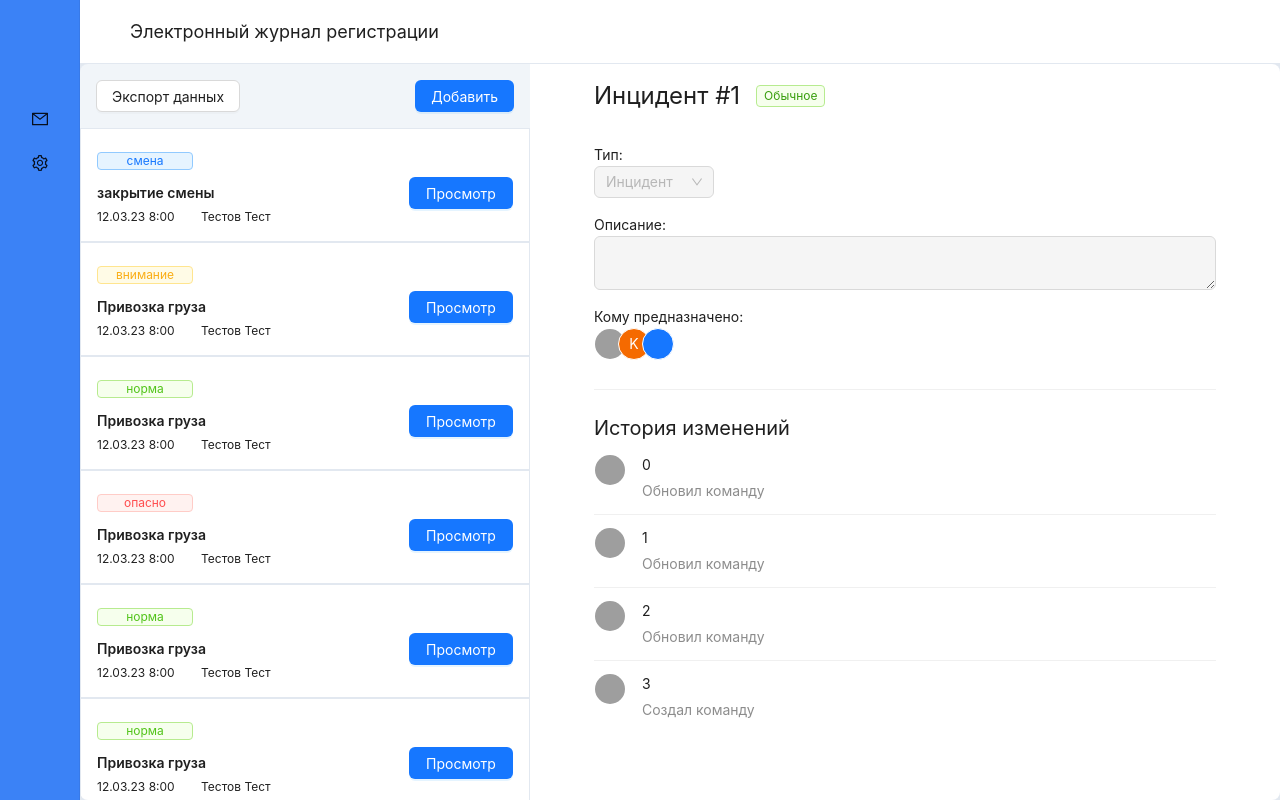
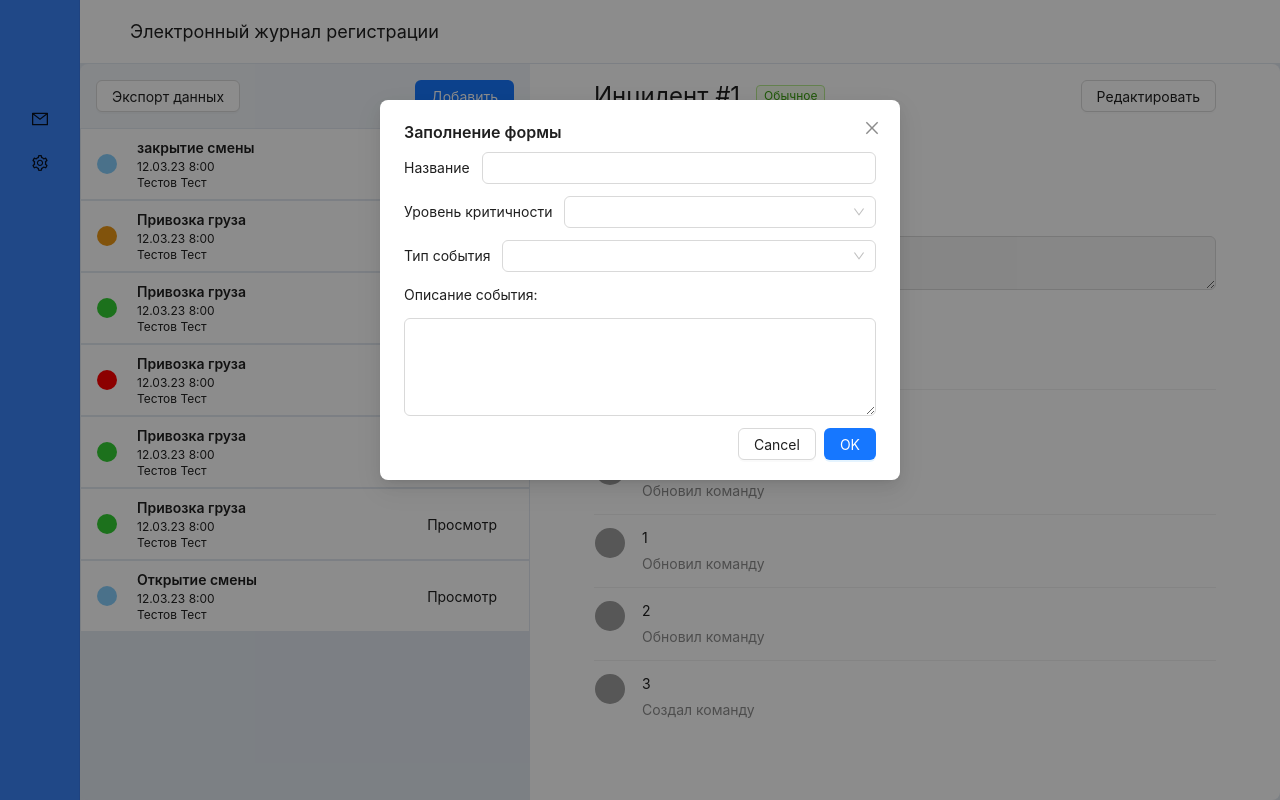
Before and after one commit to EDRO-Technologies/Digital-Challenge_Fazbear.JS, a Next.js app in the folder client-app/: page /events in a window 1280 px wide. Both pictures are taken after a click on the button "Добавить". Built offline with nearby package versions, Linux system fonts and the light colour scheme; grey boxes are pictures that could not be loaded.

Commit message:
update EventRecord.tsx

```diff
--- a/client-app/src/app/events/page.tsx
+++ b/client-app/src/app/events/page.tsx
@@ -1,14 +1,10 @@
 "use client"; // If used in Pages Router, is no need to add "use client"
 
-import React, { useEffect } from "react";
-import { App, Avatar, Button, Divider, List, Select, Tag, Tooltip } from "antd";
+import React, { useState } from "react";
+import { App, Avatar, Button, Divider, List, Select, Tag, Tooltip, Input, Modal } from "antd";
 import TextArea from "antd/es/input/TextArea";
-
-import BasicLayout from "@/components/BasicLayout";
-import api from "@/services/GetAuthorizedUserService";
-
 import EventRecord from "@/components/EventRecord/EventRecord";
-import cl from "./events.module.css";
+import cl from "./events.module.css"
 
 const Labeled: React.FC<{ children: any; label: string }> = (props) => {
   return (
@@ -18,6 +14,7 @@ const Labeled: React.FC<{ children: any; label: string }> = (props) => {
     </div>
   );
 };
+
 
 const HistoryList: React.FC = () => {
   const data = [
@@ -58,37 +55,84 @@ const HistoryList: React.FC = () => {
 
 const Home: React.FC = () => {
   const { message } = App.useApp();
+  const [open, setOpen] = useState(false);
+  const [confirmLoading, setConfirmLoading] = useState(false);
+
+
+  const showModal = () => {
+    setOpen(true);
+  };
+
+  const handleOk = () => {
+    setConfirmLoading(true);
+    setTimeout(() => {
+      setOpen(false);
+      setConfirmLoading(false);
+    }, 2000);
+  };
+
+  const handleCancel = () => {
+    console.log('Clicked cancel button');
+    setOpen(false);
+  };
 
   const eventData = [
-    { label: "закрытие смены", type: 3, date: "12.03.23 8:00" },
-    { label: "Привозка груза", type: 1, date: "12.03.23 8:00" },
-    { label: "Привозка груза", type: 0, date: "12.03.23 8:00" },
-    { label: "Привозка груза", type: 2, date: "12.03.23 8:00" },
-    { label: "Привозка груза", type: 0, date: "12.03.23 8:00" },
-    { label: "Привозка груза", type: 0, date: "12.03.23 8:00" },
-    { label: "Открытие смены", type: 3, date: "12.03.23 8:00" },
-  ];
+    {label: 'закрытие смены', type: 3, date: "12.03.23 8:00"},
+    {label: 'Привозка груза', type: 1, date: "12.03.23 8:00"},
+    {label: 'Привозка груза', type: 0, date: "12.03.23 8:00"},
+    {label: 'Привозка груза', type: 2, date: "12.03.23 8:00"},
+    {label: 'Привозка груза', type: 0, date: "12.03.23 8:00"},
+    {label: 'Привозка груза', type: 0, date: "12.03.23 8:00"},
+    {label: 'Открытие смены', type: 3, date: "12.03.23 8:00"},
+  ]
 
   return (
-    <BasicLayout>
     <div className="overflow-auto flex flex-row h-full w-full bg-slate-200 rounded-lg">
+      <Modal title="Заполнение формы" open={open} onOk={handleOk} confirmLoading={confirmLoading} onCancel={(handleCancel)}>
+        <div  className="flex flex-col gap-3">
+          <div className="flex flex-row gap-3 items-center w-full">
+            <text>Название</text>
+            <Input/>
+          </div>
+          <div className="flex flex-row gap-3 items-center w-full">
+            <text>Уровень критичности</text>
+
+            <Select defaultValue=" " className="flex-auto" onChange={() => {}}
+                    options={[
+                      { value: '0', label: 'Слабо' },
+                      { value: '1', label: 'Умеренно' },
+                      { value: '2', label: 'Сильно' },
+                    ]}
+            />
+          </div>
+          <div className="flex flex-row gap-3 items-center">
+            <text>Тип события</text>
+            <Select defaultValue=" " className="flex-auto" onChange={() => {}}
+                    options={[
+                      { value: '0', label: 'начало смены' },
+                      { value: '1', label: 'закрытие смены' },
+                      { value: '2', label: 'другое' },
+                    ]}
+            />
+          </div>
+          <text>Описание события:</text>
+          <TextArea rows={4}/>
+        </div>
+      </Modal>
       <div className="flex flex-col max-w-[450px] w-full">
         <div className="px-4 py-4 bg-slate-100 justify-between flex flex-row">
           <Button>Экспорт данных</Button>
-            <Button type="primary">Добавить</Button>
+          <Button onClick={showModal} type="primary">Добавить</Button>
         </div>
 
-          <div
-            className={`flex flex-col overflow-y-scroll ${cl.hideScrollBar}`}
-          >
-            {eventData.map((data) => (
+        <div className={`flex flex-col overflow-y-scroll ${cl.hideScrollBar}`}>
+          {eventData.map((data) =>
             <EventRecord
               key={data.date}
               label={data.label}
               type={data.type}
               date={data.date}
-              ></EventRecord>
-            ))}
+            ></EventRecord>)}
         </div>
       </div>
 
@@ -98,8 +142,8 @@ const Home: React.FC = () => {
             <h1 className="text-2xl">Инцидент #1</h1>
             <Tag color={"green"}>Обычное</Tag>
           </div>
+          <Button>Редактировать</Button>
         </div>
-
         <div className="flex flex-col gap-4">
           <Labeled label="Тип:">
             <Select
@@ -124,7 +168,12 @@ const Home: React.FC = () => {
               <a href="https://ant.design">
                 <Avatar style={{ backgroundColor: "#f56a00" }}>K</Avatar>
               </a>
-
+              <Tooltip title="Ant User" placement="top">
+                <Avatar
+                  style={{ backgroundColor: "#87d068" }}
+                  // icon={< />}
+                />
+              </Tooltip>
               <Avatar
                 style={{ backgroundColor: "#1677ff" }}
                 // icon={<AntDesignOutlined />}
@@ -139,7 +188,6 @@ const Home: React.FC = () => {
         </div>
       </div>
     </div>
-    </BasicLayout>
   );
 };
 
--- a/client-app/src/app/layout.tsx
+++ b/client-app/src/app/layout.tsx
@@ -22,7 +22,17 @@ export default function RootLayout({children,}:{children: React.ReactNode;}){
         <App className="w-full h-full flex flex-row">
           <StyledComponentsRegistry>
             <ConfigProvider>
-              {children}
+              <Layout>
+                <AppMenu />
+                <Layout className="bg-slate-200">
+                  <Header className="text-lg flex items-center bg-white border-b border-solid border-slate-200">
+                    Электронный журнал регистрации
+                  </Header>
+                  <Content className="min-h-[280px] rounded-lg">
+                    {children}
+                  </Content>
+                </Layout>
+              </Layout>
             </ConfigProvider>
           </StyledComponentsRegistry>
         </App>
--- a/client-app/src/components/EventRecord/EventRecord.module.css
+++ b/client-app/src/components/EventRecord/EventRecord.module.css
@@ -10,9 +10,13 @@
 }
 
 .type_2 {
-    background: yellow;
+    background: #ea9615;
 }
 
 .type_3 {
     background: red;
 }
+
+.type_4 {
+    background: lightskyblue;
+}
--- a/client-app/src/components/EventRecord/EventRecord.tsx
+++ b/client-app/src/components/EventRecord/EventRecord.tsx
@@ -10,28 +10,33 @@ interface EventRecordProps {
 
 const EventRecord: React.FC<EventRecordProps> = ({type, label, date}) => {
   let tagColor;
-  let tagText;
+  // let tagText;
   if(type == 0) {
-    tagColor  = "success";
-    tagText   = "норма"
+    tagColor  = classes.type_1;
+    // tagText   = "норма"
   } else if(type == 1) {
-    tagColor  = "warning";
-    tagText   = "внимание"
+    tagColor  = classes.type_2;
+    // tagText   = "внимание"
   } else if (type == 2) {
-    tagColor  = "error";
-    tagText   = "опасно"
+    tagColor  = classes.type_3;
+    // tagText   = "опасно"
   } else if(type == 3) {
-    tagColor  = "processing";
-    tagText   = "смена"
+    tagColor  = classes.type_4;
+    // tagText   = "смена"
   }
 
   return (
-    <div className="bg-white items-center border-solid grid grid-cols-4 grid-rows-2 border border-slate-200 px-4 py-4">
-      <Tag color={tagColor} className="col-start-1 row-start-1 text-center text-xs">{tagText}</Tag>
-      <div className="font-semibold col-start-1 row-start-2 col-span-2">{label}</div>
-      <div className="col-start-1 row-start-3 text-xs">{date}</div>
-      <div className="col-start-2 row-start-3 text-xs">Тестов Тест</div>
-      <Button className="col-start-4 row-start-2" type="primary">Просмотр</Button>
+    <div className="bg-white flex flex-row justify-between items-center border-solid border border-slate-200 px-4 py-2">
+      {/*<Tag color={tagColor} className="col-start-1 row-start-1 text-center text-xs">{tagText}</Tag>*/}
+      <div className="flex flex-row items-center gap-5">
+        <div className={`w-5 h-5 ${tagColor} rounded-full`}></div>
+        <div className="flex flex-col">
+          <div className="font-semibold ">{label}</div>
+          <div className="text-xs">{date}</div>
+          <div className="text-xs">Тестов Тест</div>
+        </div>
+      </div>
+      <Button className="col-start-4 row-start-1" type="text">Просмотр</Button>
     </div>
   );
 };
```
Lines whose indentation alone changed are shown as unchanged.
